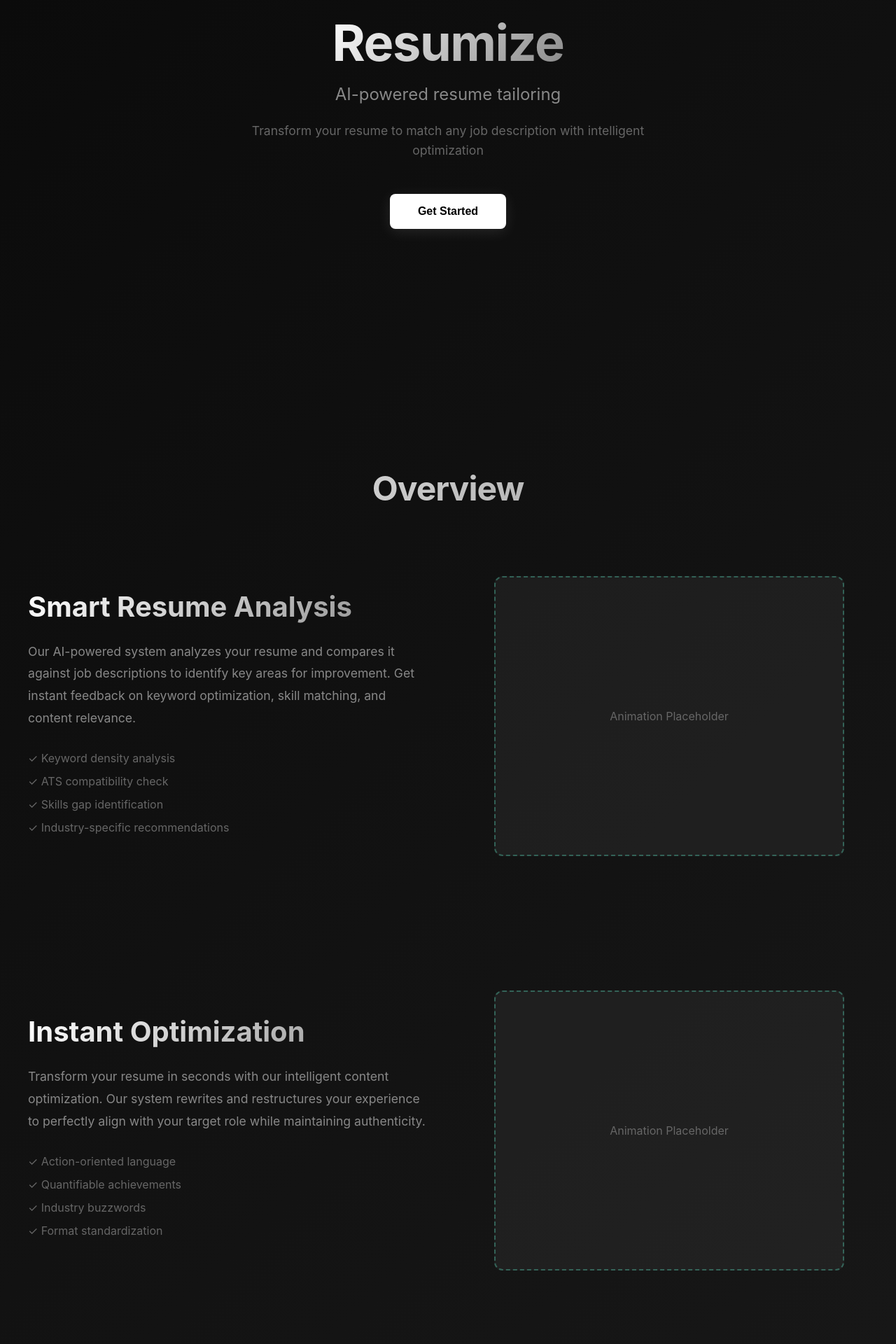
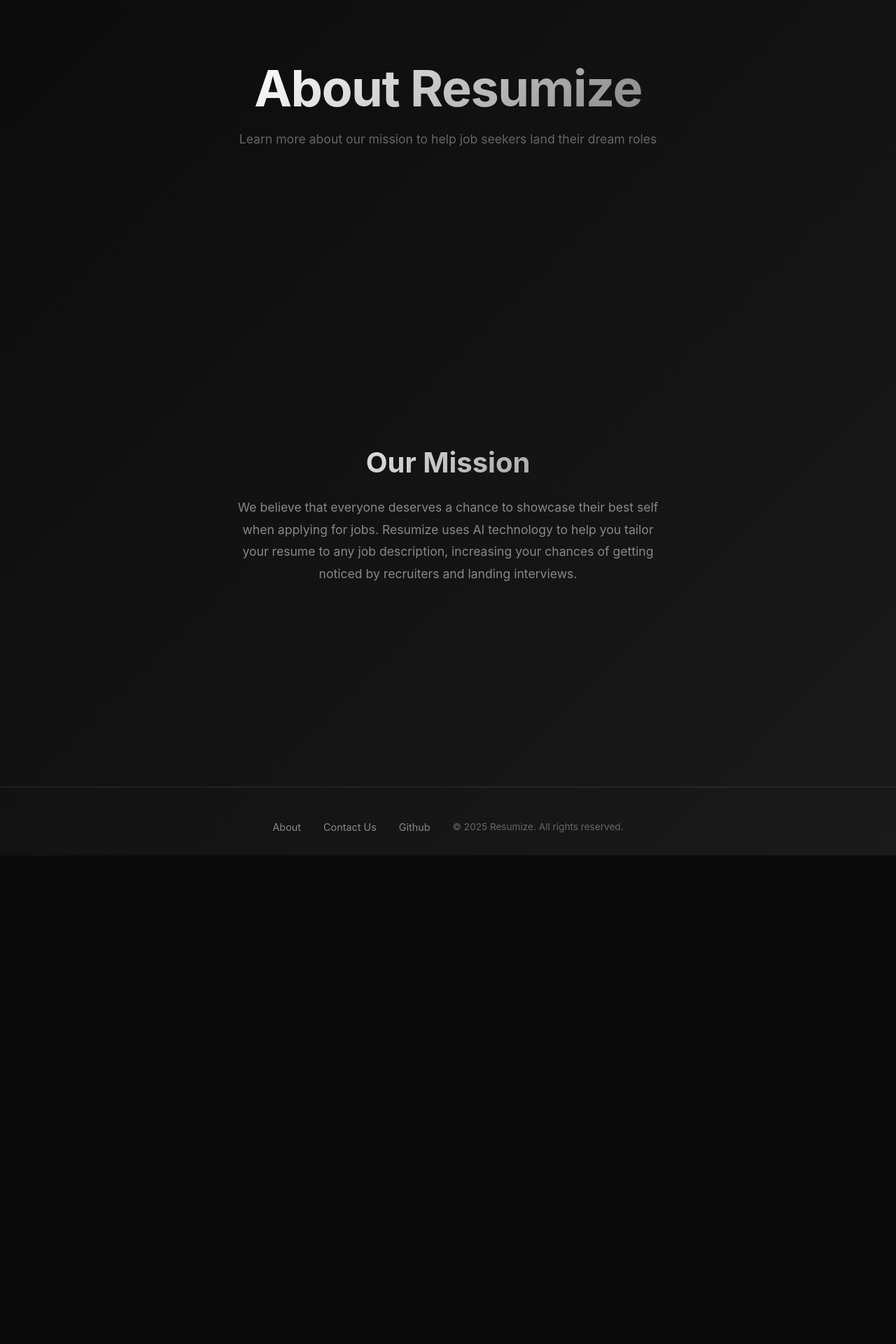
Before and after one commit to PeterMeas/Resumize, a React (Vite) app in the folder frontend/: page /about in a window 1280 px wide. Shown: the part 260-2180 px from the top of the page at 70% size. After the commit the page ends 1482 px from the top, so only its background shows below. Built offline with nearby package versions, Linux system fonts and the light colour scheme.

Commit message:
added react router navigation with separate page components

```diff
--- a/frontend/src/App.jsx
+++ b/frontend/src/App.jsx
@@ -1,5 +1,10 @@
 import './App.css';
 import { useState } from 'react';
+import { BrowserRouter as Router, Routes, Route, Link } from 'react-router-dom';
+import Home from './pages/Home';
+import About from './pages/About';
+import Builder from './pages/Builder';
+import Analyzer from './pages/Analyzer';
 
 function App() {
   const [isDarkMode, setIsDarkMode] = useState(true);
@@ -9,14 +14,15 @@
   };
 
   return (
+    <Router>
       <div className="App">
         <header className="header">
           <nav className="nav">
             <div className="nav-left">
-            <a href="/" className="nav-brand">Resumize</a>
-            <a href="#about" className="nav-link">About</a>
-            <a href="#builder" className="nav-link">Builder</a>
-            <a href="#analyzer" className="nav-link">Analyzer</a>
+              <Link to="/" className="nav-brand">Resumize</Link>
+              <Link to="/about" className="nav-link">About</Link>
+              <Link to="/builder" className="nav-link">Builder</Link>
+              <Link to="/analyzer" className="nav-link">Analyzer</Link>
             </div>
 
             <div className="nav-right">
@@ -28,95 +34,12 @@
           </nav>
         </header>
 
-      <div className="container">
-        <div className="hero">
-          <h1 className="title">Resumize</h1>
-          <p className="subtitle">AI-powered resume tailoring</p>
-          <p className="description">
-            Transform your resume to match any job description with intelligent optimization
-          </p>
-          <button className="cta-button">Get Started</button>
-        </div>
-      </div>
-
-      {/* Overview Section */}
-      <section className="overview-section">
-        <h2 className="overview-title">Overview</h2>
-      </section>
-
-      {/* Feature Section 1 */}
-      <section className="feature-section">
-        <div className="feature-container">
-          <div className="feature-text">
-            <h2 className="feature-title">Smart Resume Analysis</h2>
-            <p className="feature-description">
-              Our AI-powered system analyzes your resume and compares it against job descriptions
-              to identify key areas for improvement. Get instant feedback on keyword optimization,
-              skill matching, and content relevance.
-            </p>
-            <ul className="feature-list">
-              <li>✓ Keyword density analysis</li>
-              <li>✓ ATS compatibility check</li>
-              <li>✓ Skills gap identification</li>
-              <li>✓ Industry-specific recommendations</li>
-            </ul>
-          </div>
-          <div className="feature-animation">
-            <div className="animation-placeholder">
-              <p>Animation Placeholder</p>
-            </div>
-          </div>
-        </div>
-      </section>
-
-      {/* Feature Section 2 - Reversed */}
-      <section className="feature-section reverse">
-        <div className="feature-container">
-          <div className="feature-animation">
-            <div className="animation-placeholder">
-              <p>Animation Placeholder</p>
-            </div>
-          </div>
-          <div className="feature-text">
-            <h2 className="feature-title">Instant Optimization</h2>
-            <p className="feature-description">
-              Transform your resume in seconds with our intelligent content optimization.
-              Our system rewrites and restructures your experience to perfectly align with
-              your target role while maintaining authenticity.
-            </p>
-            <ul className="feature-list">
-              <li>✓ Action-oriented language</li>
-              <li>✓ Quantifiable achievements</li>
-              <li>✓ Industry buzzwords</li>
-              <li>✓ Format standardization</li>
-            </ul>
-          </div>
-        </div>
-      </section>
-
-      {/* Feature Section 3 */}
-      <section className="feature-section">
-        <div className="feature-container">
-          <div className="feature-text">
-            <h2 className="feature-title">Export & Apply</h2>
-            <p className="feature-description">
-              Download your optimized resume in multiple formats ready for immediate submission.
-              Track your applications and get insights on your job search performance.
-            </p>
-            <ul className="feature-list">
-              <li>✓ PDF, DOCX, and TXT formats</li>
-              <li>✓ One-click downloads</li>
-              <li>✓ Application tracking</li>
-              <li>✓ Success analytics</li>
-            </ul>
-          </div>
-          <div className="feature-animation">
-            <div className="animation-placeholder">
-              <p>Animation Placeholder</p>
-            </div>
-          </div>
-        </div>
-      </section>
+        <Routes>
+          <Route path="/" element={<Home />} />
+          <Route path="/about" element={<About />} />
+          <Route path="/builder" element={<Builder />} />
+          <Route path="/analyzer" element={<Analyzer />} />
+        </Routes>
 
         <footer className="footer">
           <div className="footer-content">
@@ -131,6 +54,7 @@
           </div>
         </footer>
       </div>
+    </Router>
   );
 }
 
--- /dev/null
+++ b/frontend/src/pages/About.jsx
@@ -0,0 +1,24 @@
+function About() {
+  return (
+    <div className="container">
+      <div className="hero">
+        <h1 className="title">About Resumize</h1>
+        <p className="description">
+          Learn more about our mission to help job seekers land their dream roles
+        </p>
+      </div>
+      <section className="feature-section">
+        <div className="container" style={{ maxWidth: '800px', textAlign: 'center', margin: '0 auto' }}>
+          <h2 className="feature-title">Our Mission</h2>
+          <p className="feature-description">
+            We believe that everyone deserves a chance to showcase their best self when applying for jobs.
+            Resumize uses AI technology to help you tailor your resume to any job description,
+            increasing your chances of getting noticed by recruiters and landing interviews.
+          </p>
+        </div>
+      </section>
+    </div>
+  );
+}
+
+export default About;
--- /dev/null
+++ b/frontend/src/pages/Analyzer.jsx
@@ -0,0 +1,21 @@
+function Analyzer() {
+  return (
+    <div className="container">
+      <div className="hero">
+        <h1 className="title">Resume Analyzer</h1>
+        <p className="description">
+          Analyze your resume against job descriptions to optimize your chances
+        </p>
+      </div>
+      <section className="feature-section">
+        <div className="container" style={{ maxWidth: '800px', textAlign: 'center', margin: '0 auto' }}>
+          <p className="feature-description">
+            Resume analyzer functionality coming soon...
+          </p>
+        </div>
+      </section>
+    </div>
+  );
+}
+
+export default Analyzer;
--- /dev/null
+++ b/frontend/src/pages/Builder.jsx
@@ -0,0 +1,21 @@
+function Builder() {
+  return (
+    <div className="container">
+      <div className="hero">
+        <h1 className="title">Resume Builder</h1>
+        <p className="description">
+          Build and customize your resume with our intelligent tools
+        </p>
+      </div>
+      <section className="feature-section">
+        <div className="container" style={{ maxWidth: '800px', textAlign: 'center', margin: '0 auto' }}>
+          <p className="feature-description">
+            Resume builder functionality coming soon...
+          </p>
+        </div>
+      </section>
+    </div>
+  );
+}
+
+export default Builder;
--- /dev/null
+++ b/frontend/src/pages/Home.jsx
@@ -0,0 +1,97 @@
+function Home() {
+  return (
+    <div>
+      <div className="container">
+        <div className="hero">
+          <h1 className="title">Resumize</h1>
+          <p className="subtitle">AI-powered resume tailoring</p>
+          <p className="description">
+            Transform your resume to match any job description with intelligent optimization
+          </p>
+          <button className="cta-button">Get Started</button>
+        </div>
+      </div>
+
+      {/* Overview Section */}
+      <section className="overview-section">
+        <h2 className="overview-title">Overview</h2>
+      </section>
+
+      {/* Feature Section 1 */}
+      <section className="feature-section">
+        <div className="feature-container">
+          <div className="feature-text">
+            <h2 className="feature-title">Smart Resume Analysis</h2>
+            <p className="feature-description">
+              Our AI-powered system analyzes your resume and compares it against job descriptions
+              to identify key areas for improvement. Get instant feedback on keyword optimization,
+              skill matching, and content relevance.
+            </p>
+            <ul className="feature-list">
+              <li>✓ Keyword density analysis</li>
+              <li>✓ ATS compatibility check</li>
+              <li>✓ Skills gap identification</li>
+              <li>✓ Industry-specific recommendations</li>
+            </ul>
+          </div>
+          <div className="feature-animation">
+            <div className="animation-placeholder">
+              <p>Animation Placeholder</p>
+            </div>
+          </div>
+        </div>
+      </section>
+
+      {/* Feature Section 2 - Reversed */}
+      <section className="feature-section reverse">
+        <div className="feature-container">
+          <div className="feature-animation">
+            <div className="animation-placeholder">
+              <p>Animation Placeholder</p>
+            </div>
+          </div>
+          <div className="feature-text">
+            <h2 className="feature-title">Instant Optimization</h2>
+            <p className="feature-description">
+              Transform your resume in seconds with our intelligent content optimization.
+              Our system rewrites and restructures your experience to perfectly align with
+              your target role while maintaining authenticity.
+            </p>
+            <ul className="feature-list">
+              <li>✓ Action-oriented language</li>
+              <li>✓ Quantifiable achievements</li>
+              <li>✓ Industry buzzwords</li>
+              <li>✓ Format standardization</li>
+            </ul>
+          </div>
+        </div>
+      </section>
+
+      {/* Feature Section 3 */}
+      <section className="feature-section">
+        <div className="feature-container">
+          <div className="feature-text">
+            <h2 className="feature-title">Export & Apply</h2>
+            <p className="feature-description">
+              Download your optimized resume in multiple formats ready for immediate submission.
+              Track your applications and get insights on your job search performance.
+            </p>
+            <ul className="feature-list">
+              <li>✓ PDF, DOCX, and TXT formats</li>
+              <li>✓ One-click downloads</li>
+              <li>✓ Application tracking</li>
+              <li>✓ Success analytics</li>
+            </ul>
+          </div>
+          <div className="feature-animation">
+            <div className="animation-placeholder">
+              <p>Animation Placeholder</p>
+            </div>
+          </div>
+        </div>
+      </section>
+    </div>
+  );
+}
+
+export default Home;
```
Lines whose indentation alone changed are shown as unchanged.
